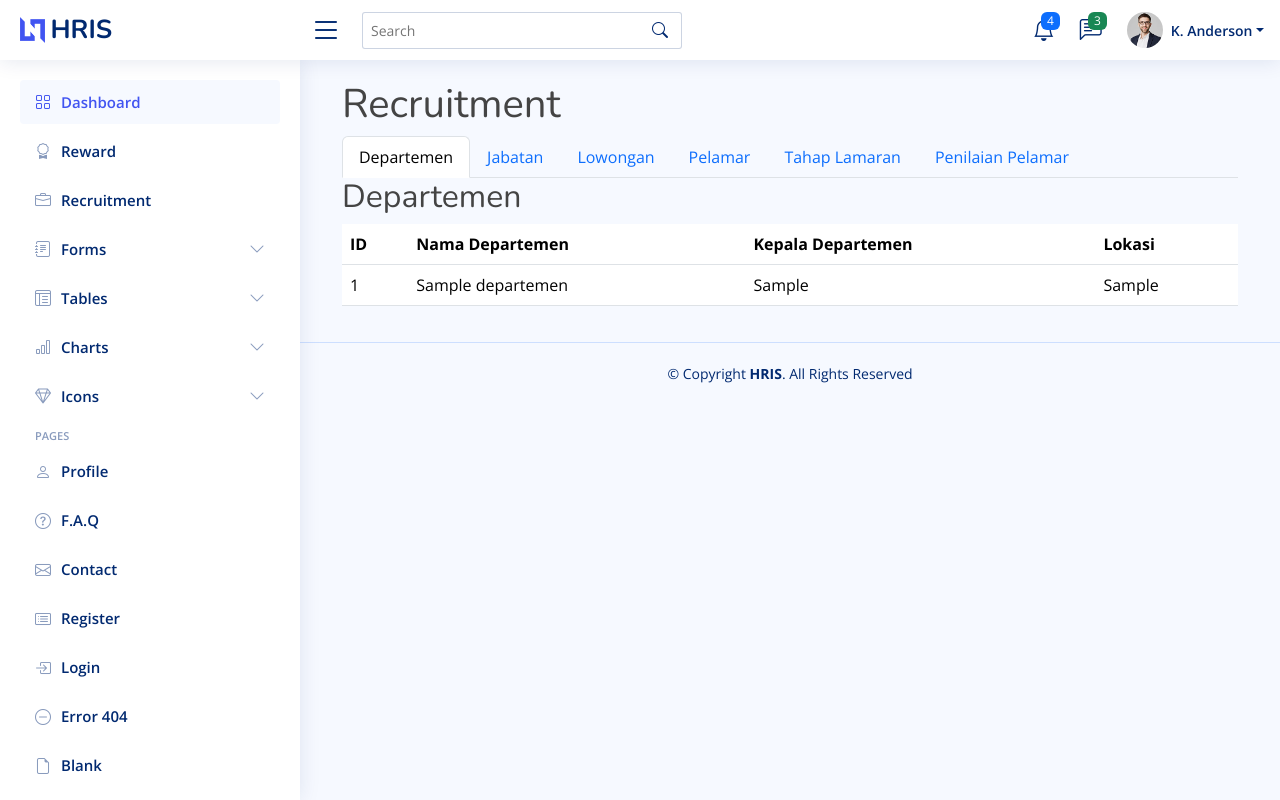
After one commit to panggah10/hris, a PHP site: page /hris/recruitment/index.php in a window 1280 px wide. The commit adds this page. Run offline with PHP 8.4, Linux system fonts and the light colour scheme; tables that the repository leaves empty hold one stand-in row (values such as "Sample post"); data that the repository does not hold is empty; some libraries are stand-ins or nearby versions.

Commit message:
tambah fitur recruitment
penambahan beberapa fitur dan koneksi databse

```diff
--- /dev/null
+++ b/recruitment/connection.php
@@ -0,0 +1,14 @@
+<?php
+$servername = "localhost";
+$username = "root";
+$password = "1234";
+$dbname = "hris";
+
+// Membuat koneksi
+$conn = new mysqli($servername, $username, $password, $dbname);
+
+// Memeriksa koneksi
+if ($conn->connect_error) {
+    die("Koneksi gagal: " . $conn->connect_error);
+}
+?>
--- /dev/null
+++ b/recruitment/index.php
@@ -0,0 +1,216 @@
+<?php
+include '../template/header.php';
+include '../template/sidebar.php';
+include '../recruitment/connection.php';
+?>
+<?php
+// function getData is already defined, removing this duplicate
+
+function getData($table) {
+    global $conn;
+    $sql = "SELECT * FROM $table";
+    $result = $conn->query($sql);
+    return $result->fetch_all(MYSQLI_ASSOC);
+}
+
+// Mendapatkan data dari tabel
+$departemen = getData('departemen');
+$jabatan = getData('jabatan');
+$lowongan = getData('lowongan');
+$pelamar = getData('pelamar');
+$tahap_lamaran = getData('tahap_lamaran');
+$penilaian_pelamar = getData('penilaian_pelamar');
+?>
+<main id="main" class="main">
+<div class="container">
+    <h1>Recruitment</h1>
+    <ul class="nav nav-tabs" id="recruitmentTab" role="tablist">
+        <li class="nav-item" role="presentation">
+            <a class="nav-link active" id="departemen-tab" data-bs-toggle="tab" href="#departemen" role="tab" aria-controls="departemen" aria-selected="true">Departemen</a>
+        </li>
+        <li class="nav-item" role="presentation">
+            <a class="nav-link" id="jabatan-tab" data-bs-toggle="tab" href="#jabatan" role="tab" aria-controls="jabatan" aria-selected="false">Jabatan</a>
+        </li>
+        <li class="nav-item" role="presentation">
+            <a class="nav-link" id="lowongan-tab" data-bs-toggle="tab" href="#lowongan" role="tab" aria-controls="lowongan" aria-selected="false">Lowongan</a>
+        </li>
+        <li class="nav-item" role="presentation">
+            <a class="nav-link" id="pelamar-tab" data-bs-toggle="tab" href="#pelamar" role="tab" aria-controls="pelamar" aria-selected="false">Pelamar</a>
+        </li>
+        <li class="nav-item" role="presentation">
+            <a class="nav-link" id="tahap-lamaran-tab" data-bs-toggle="tab" href="#tahap-lamaran" role="tab" aria-controls="tahap-lamaran" aria-selected="false">Tahap Lamaran</a>
+        </li>
+        <li class="nav-item" role="presentation">
+            <a class="nav-link" id="penilaian-pelamar-tab" data-bs-toggle="tab" href="#penilaian-pelamar" role="tab" aria-controls="penilaian-pelamar" aria-selected="false">Penilaian Pelamar</a>
+        </li>
+    </ul>
+    <div class="tab-content" id="recruitmentTabContent">
+        <div class="tab-pane fade show active" id="departemen" role="tabpanel" aria-labelledby="departemen-tab">
+            <h2>Departemen</h2>
+            <table class="table">
+                <thead>
+                    <tr>
+                        <th>ID</th>
+                        <th>Nama Departemen</th>
+                        <th>Kepala Departemen</th>
+                        <th>Lokasi</th>
+                    </tr>
+                </thead>
+                <tbody>
+                    <?php foreach ($departemen as $row): ?>
+                        <tr>
+                            <td><?= $row['id_departemen'] ?></td>
+                            <td><?= $row['nama_departemen'] ?></td>
+                            <td><?= $row['kepala_departemen'] ?></td>
+                            <td><?= $row['lokasi_departemen'] ?></td>
+                        </tr>
+                    <?php endforeach; ?>
+                </tbody>
+            </table>
+        </div>
+        <div class="tab-pane fade" id="jabatan" role="tabpanel" aria-labelledby="jabatan-tab">
+            <h2>Jabatan</h2>
+            <table class="table">
+                <thead>
+                    <tr>
+                        <th>ID</th>
+                        <th>Nama Jabatan</th>
+                        <th>Deskripsi</th>
+                        <th>Level</th>
+                        <th>Status</th>
+                        <th>ID Departemen</th>
+                    </tr>
+                </thead>
+                <tbody>
+                    <?php foreach ($jabatan as $row): ?>
+                        <tr>
+                            <td><?= $row['id_jabatan'] ?></td>
+                            <td><?= $row['nama_jabatan'] ?></td>
+                            <td><?= $row['desk_jabatan'] ?></td>
+                            <td><?= $row['level_jabatan'] ?></td>
+                            <td><?= $row['status_jabatan'] ?></td>
+                            <td><?= $row['id_departemen'] ?></td>
+                        </tr>
+                    <?php endforeach; ?>
+                </tbody>
+            </table>
+        </div>
+        <div class="tab-pane fade" id="lowongan" role="tabpanel" aria-labelledby="lowongan-tab">
+            <h2>Lowongan</h2>
+            <table class="table">
+                <thead>
+                    <tr>
+                        <th>ID</th>
+                        <th>Nama Lowongan</th>
+                        <th>Deskripsi</th>
+                        <th>ID Jabatan</th>
+                        <th>Tanggal Posting</th>
+                        <th>Tanggal Tutup</th>
+                        <th>Status</th>
+                    </tr>
+                </thead>
+                <tbody>
+                    <?php foreach ($lowongan as $row): ?>
+                        <tr>
+                            <td><?= $row['id_lowongan'] ?></td>
+                            <td><?= $row['nama_lowongan'] ?></td>
+                            <td><?= $row['deskripsi_lowongan'] ?></td>
+                            <td><?= $row['id_jabatan'] ?></td>
+                            <td><?= $row['tgl_posting'] ?></td>
+                            <td><?= $row['tgl_tutup'] ?></td>
+                            <td><?= $row['status'] ?></td>
+                        </tr>
+                    <?php endforeach; ?>
+                </tbody>
+            </table>
+        </div>
+        <div class="tab-pane fade" id="pelamar" role="tabpanel" aria-labelledby="pelamar-tab">
+            <h2>Pelamar</h2>
+            <form method="post" action="submit_pelamar.php">
+                <div class="mb-3">
+                    <label for="id_pelamar" class="form-label">ID Pelamar</label>
+                    <input type="text" class="form-control" id="id_pelamar" name="id_pelamar" required>
+                </div>
+                <button type="submit" class="btn btn-primary">Submit</button>
+            </form>
+            <table class="table mt-3">
+                <thead>
+                    <tr>
+                        <th>ID</th>
+                        <th>Nama</th>
+                        <th>Email</th>
+                        <th>ID Lowongan</th>
+                        <th>Status</th>
+                        <th>Jabatan Dipilih</th>
+                    </tr>
+                </thead>
+                <tbody>
+                    <?php foreach ($pelamar as $row): ?>
+                        <tr>
+                            <td><?= $row['id_pelamar'] ?></td>
+                            <td><?= $row['nama_pel'] ?></td>
+                            <td><?= $row['email_pel'] ?></td>
+                            <td><?= $row['id_lowongan'] ?></td>
+                            <td><?= $row['status_pel'] ?></td>
+                            <td><?= $row['jabatan_dipilih'] ?></td>
+                        </tr>
+                    <?php endforeach; ?>
+                </tbody>
+            </table>
+        </div>
+        <div class="tab-pane fade" id="tahap-lamaran" role="tabpanel" aria-labelledby="tahap-lamaran-tab">
+            <h2>Tahap Lamaran</h2>
+            <table class="table">
+                <thead>
+                    <tr>
+                        <th>ID</th>
+                        <th>Nama Tahap</th>
+                        <th>Deskripsi</th>
+                    </tr>
+                </thead>
+                <tbody>
+                    <?php foreach ($tahap_lamaran as $row): ?>
+                        <tr>
+                            <td><?= $row['id_tahap'] ?></td>
+                            <td><?= $row['nama_tahap'] ?></td>
+                            <td><?= $row['deskripsi_tahap'] ?></td>
+                        </tr>
+                    <?php endforeach; ?>
+                </tbody>
+            </table>
+        </div>
+        <div class="tab-pane fade" id="penilaian-pelamar" role="tabpanel" aria-labelledby="penilaian-pelamar-tab">
+            <h2>Penilaian Pelamar</h2>
+            <table class="table">
+                <thead>
+                    <tr>
+                        <th>ID</th>
+                        <th>ID Pelamar</th>
+                        <th>ID Tahap</th>
+                        <th>Tanggal Dinilai</th>
+                        <th>Skor</th>
+                        <th>Catatan</th>
+                    </tr>
+                </thead>
+                <tbody>
+                    <?php foreach ($penilaian_pelamar as $row): ?>
+                        <tr>
+                            <td><?= $row['id_penilaian_pel'] ?></td>
+                            <td><?= $row['id_pelamar'] ?></td>
+                            <td><?= $row['id_tahap'] ?></td>
+                            <td><?= $row['tgl_dinilai'] ?></td>
+                            <td><?= $row['skor'] ?></td>
+                            <td><?= $row['catatan'] ?></td>
+                        </tr>
+                    <?php endforeach; ?>
+                </tbody>
+            </table>
+        </div>
+    </div>
+</div>
+
+</main><!-- End #main -->
+
+<?php
+include '../template/footer.php';
+?>
--- a/template/footer.php
+++ b/template/footer.php
@@ -1,15 +1,9 @@
 <!-- ======= Footer ======= -->
 <footer id="footer" class="footer">
     <div class="copyright">
-        &copy; Copyright <strong><span>NiceAdmin</span></strong>. All Rights Reserved
+        &copy; Copyright <strong><span>HRIS</span></strong>. All Rights Reserved
     </div>
-    <div class="credits">
-        <!-- All the links in the footer should remain intact. -->
-        <!-- You can delete the links only if you purchased the pro version. -->
-        <!-- Licensing information: https://bootstrapmade.com/license/ -->
-        <!-- Purchase the pro version with working PHP/AJAX contact form: https://bootstrapmade.com/nice-admin-bootstrap-admin-html-template/ -->
-        Designed by <a href="https://bootstrapmade.com/">BootstrapMade</a>
-    </div>
+
 </footer><!-- End Footer -->
 
 <a href="#" class="back-to-top d-flex align-items-center justify-content-center"><i class="bi bi-arrow-up-short"></i></a>
--- a/template/sidebar.php
+++ b/template/sidebar.php
@@ -14,8 +14,13 @@
             <a class="nav-link collapsed" data-bs-target="#components-nav" data-bs-toggle="collapse" href="<?php echo BASE_URL; ?>/hris/reward/index.php">
                 <i class="bi bi-award"></i><span>Reward</span></i>
             </a>
+        </li><!-- End Components Nav -->
 
-        </li><!-- End Components Nav -->
+        <li class="nav-item">
+        <a class="nav-link collapsed" href="<?php echo BASE_URL; ?>/hris/recruitment/index.php">
+            <i class="bi bi-briefcase"></i><span>Recruitment</span>
+        </a>
+    </li><!-- End Recruitment Nav -->
 
         <li class="nav-item">
             <a class="nav-link collapsed" data-bs-target="#forms-nav" data-bs-toggle="collapse" href="#">
```
Also changed, not shown: recruitment/submit_pelamar.php (added, +18 -0 lines).
